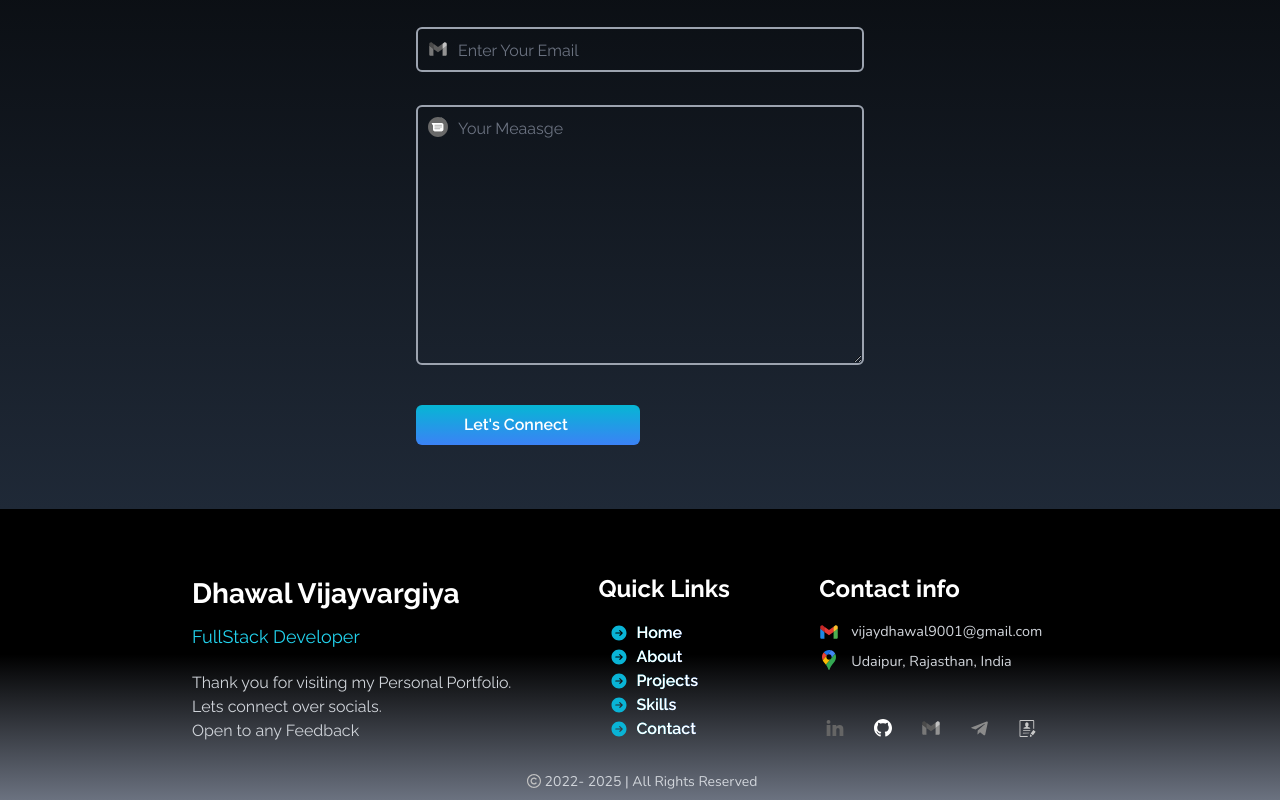
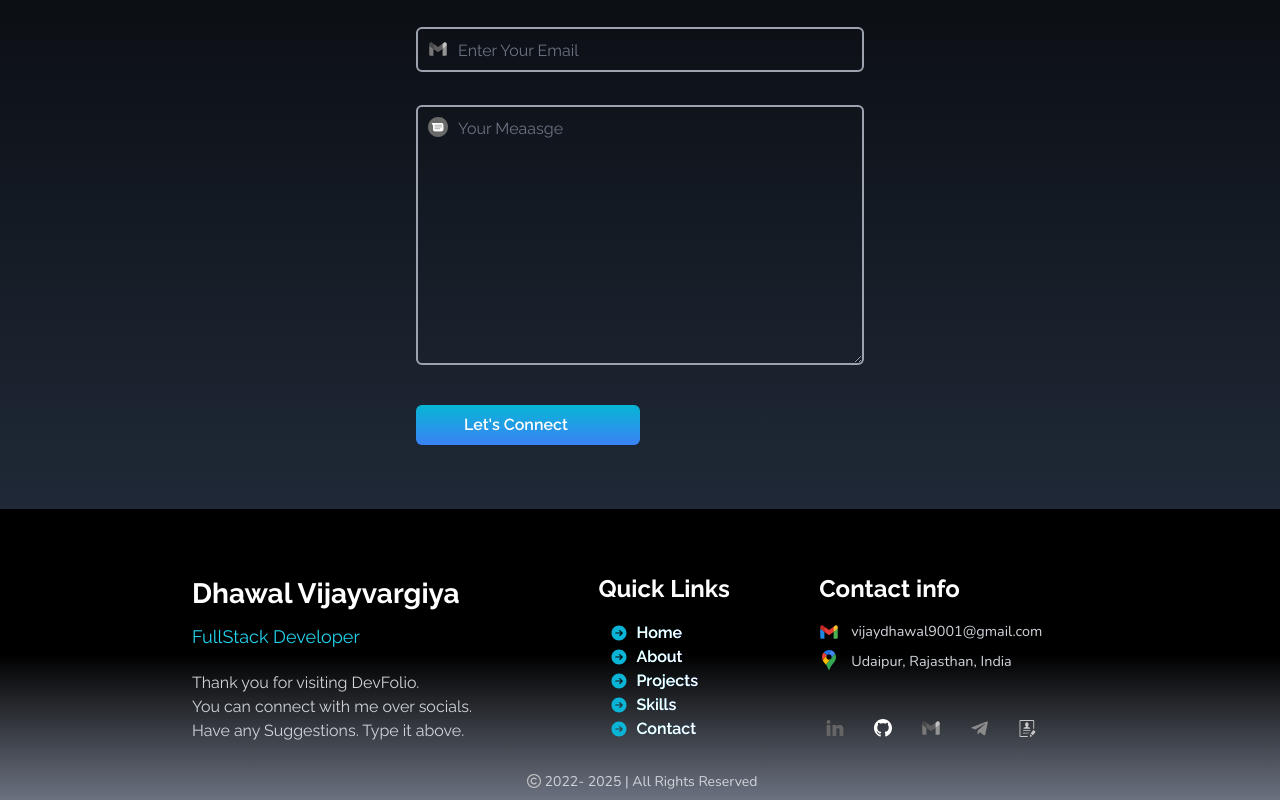
Before and after one commit to dhawal-793/DevFolio, a React (Vite) app: page / in a window 1280 px wide. Shown: the part 4210-5010 px from the top of the page. Built offline with nearby package versions, Linux system fonts and the light colour scheme.

Commit message:
Updated Footer message

```diff
--- a/src/components/Footer.jsx
+++ b/src/components/Footer.jsx
@@ -12,9 +12,9 @@ const Footer = () => {
                     <div className="w-full sm:w-3/5 lg:w-2/5 pr-2">
                         <h3 className='text-white text-[1.75rem] font-bold pb-2'>Dhawal Vijayvargiya</h3>
                         <p className='text-lg text-cyan-400 pb-5'>FullStack Developer</p>
-                        <p>Thank you for visiting my Personal Portfolio.</p>
-                        <p>Lets connect over socials.</p>
-                        <p>Open to any Feedback</p>
+                        <p>Thank you for visiting DevFolio.</p>
+                        <p>You can connect with me over socials.</p>
+                        <p>Have any Suggestions. Type it above. </p>
                     </div>
                     <div className="w-full xs:w-2/5 mt-8 sm:w-2/5 sm:mt-0 lg:w-[30%] sm:pl-20 lg:pl-12 justify-start">
                         <h3 className='text-white text-[1.35rem] xs:text-2xl font-bold pb-4'>Quick Links</h3>
```
